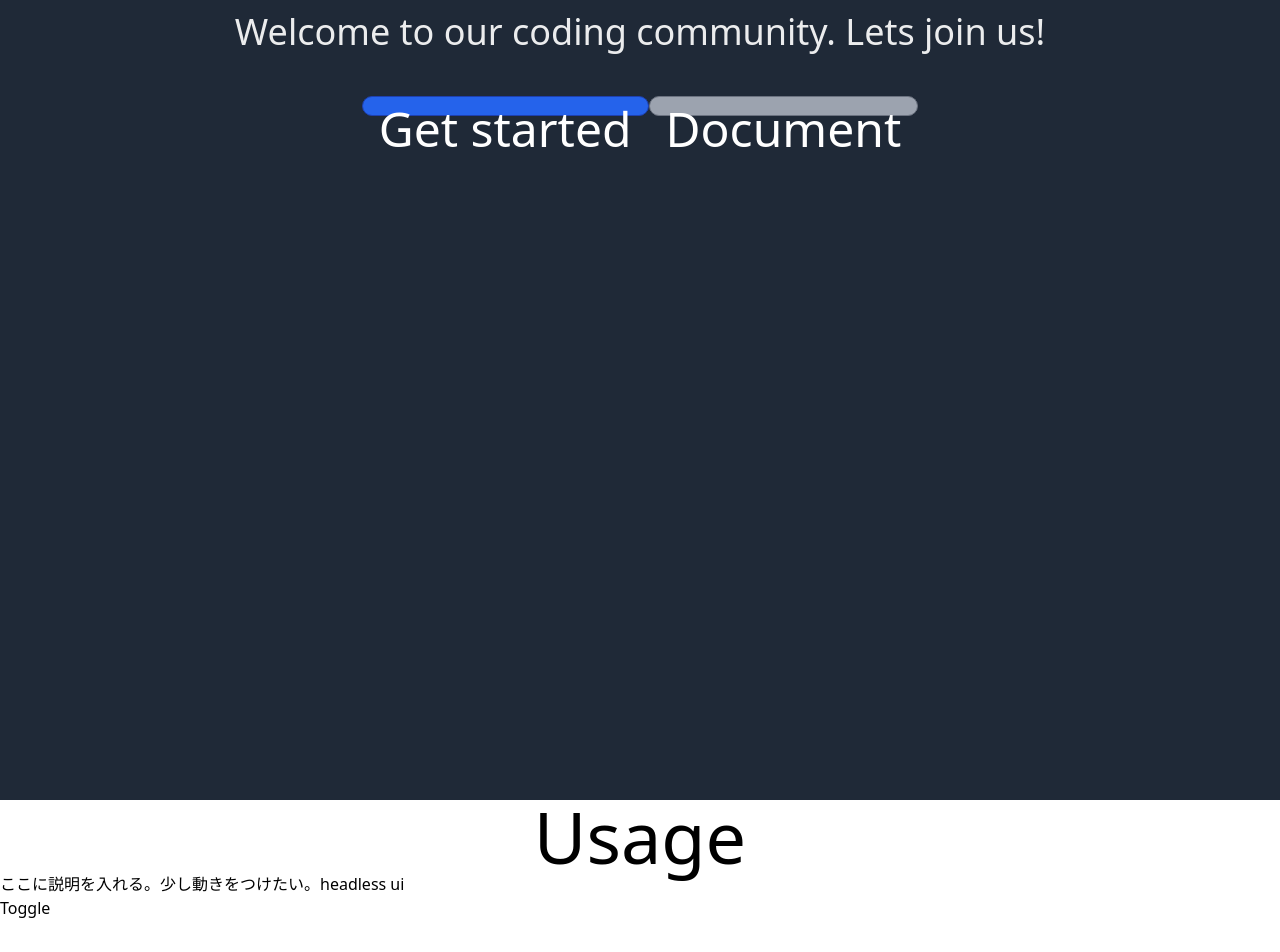
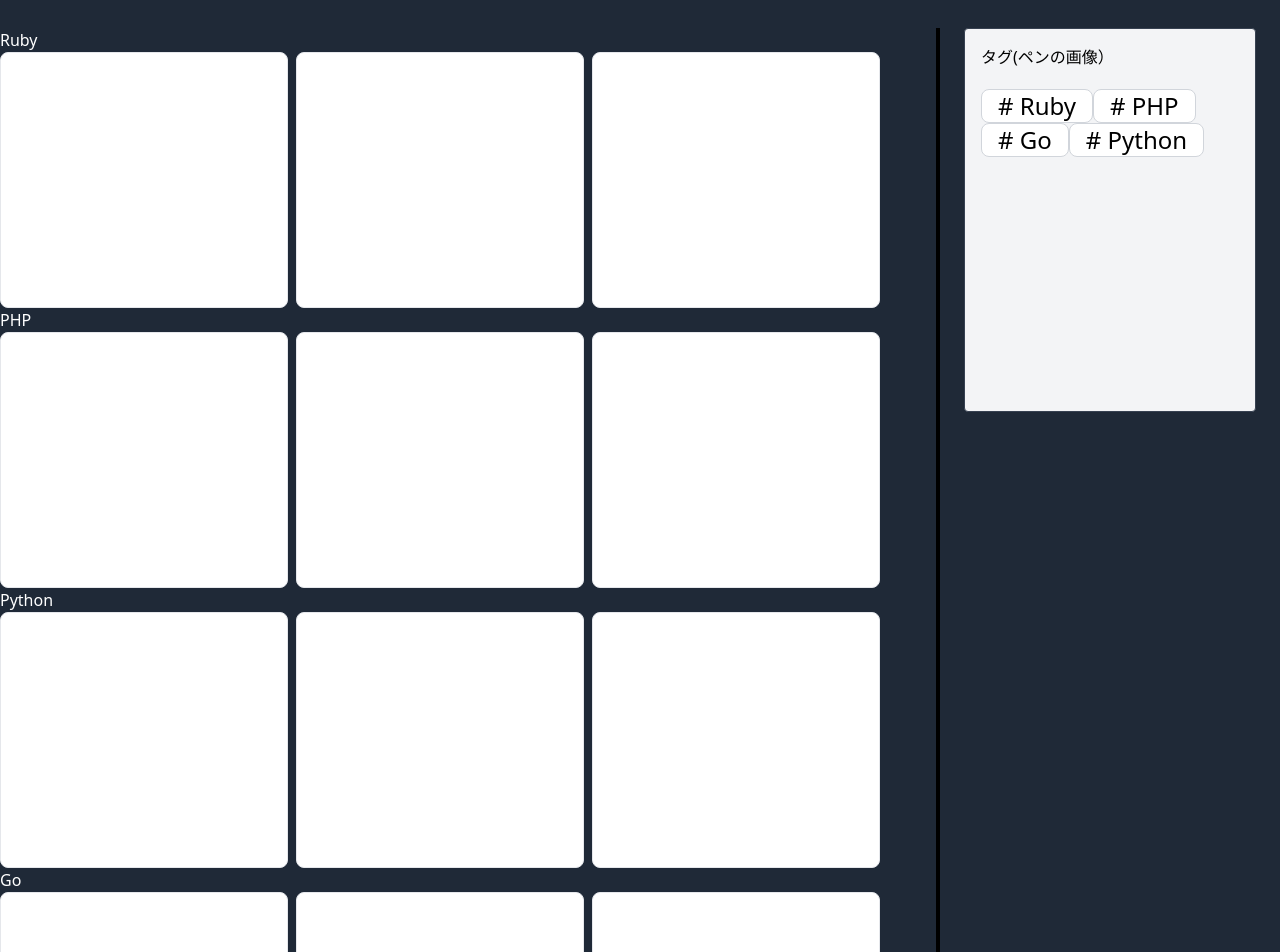
Before and after one commit to SongCastle/KoR, a React app in the folder front/: page / in a window 1280 px wide. Shown: the part 80-1032 px from the top of the page. Built offline with nearby package versions, Linux system fonts and the light colour scheme; the HTML template or start-up script is replaced by a standard one.

Commit message:
トップページのサンプルUI実装

```diff
--- a/front/src/components/Header.jsx
+++ b/front/src/components/Header.jsx
@@ -2,7 +2,7 @@ import React from 'react';
 import { Link } from 'react-router-dom';
 
 export const Header = () => (
-  <header className='bg-gray-800 text-gray-100 flex'>
+  <header className='bg-gray-900 text-gray-100 flex'>
     <div className='title text-4xl p-5 flex-grow'>
       <Link to='/'>KoR</Link>
     </div>
--- a/front/src/components/Top.jsx
+++ b/front/src/components/Top.jsx
@@ -4,27 +4,56 @@ import { MyComponent } from './sampleTransition';
 
 export const Top = () => (
   <>
-    <div className='w-full h-screen bg-gray-800'>
-      <div className='text-white text-4xl text-center pt-3 animate-pulse'>
-        Welcome to our coding community. Lets join us!
-      </div>
-      <div className='w-2/3 h-1/2 pt-8 mx-auto mt-3 flex flex-wrap justify-center'>
-        <div className='h-5 border border-blue-800 rounded-2xl text-white text-5xl bg-blue-600 px-4 py-2'>
-          <Link to='/signup' className='hover:text-gray-200'>
-            Get started
-          </Link>
+    <div className='h-auto bg-gray-800'>
+      <div className='container mx-auto pt-7 h-full flex'>
+        <div className='artcle-index pr-12'>
+          <div className='ruby-contents'>
+            <p className='text-white'>Ruby</p>
+            <div className='flex'>
+              <div className='w-72 h-64 border rounded-lg bg-white mr-2'>
+
+              </div>
+              <div className='w-72 h-64 border rounded-lg bg-white mr-2'></div>
+              <div className='w-72 h-64 border rounded-lg bg-white mr-2'></div>
+            </div>
+          </div>
+          <div className='php-contents'>
+            <p className='text-white'>PHP</p>
+            <div className='flex'>
+              <div className='w-72 h-64 border rounded-lg bg-white mr-2'></div>
+              <div className='w-72 h-64 border rounded-lg bg-white mr-2'></div>
+              <div className='w-72 h-64 border rounded-lg bg-white mr-2'></div>
+            </div>
+          </div>
+          <div className='php-contents'>
+            <p className='text-white'>Python</p>
+            <div className='flex'>
+              <div className='w-72 h-64 border rounded-lg bg-white mr-2'></div>
+              <div className='w-72 h-64 border rounded-lg bg-white mr-2'></div>
+              <div className='w-72 h-64 border rounded-lg bg-white mr-2'></div>
+            </div>
+          </div>
+          <div className='php-contents'>
+            <p className='text-white'>Go</p>
+            <div className='flex'>
+              <div className='w-72 h-64 border rounded-lg bg-white mr-2'></div>
+              <div className='w-72 h-64 border rounded-lg bg-white mr-2'></div>
+              <div className='w-72 h-64 border rounded-lg bg-white mr-2'></div>
+            </div>
+          </div>
         </div>
-        <div className='h-5 border border-gray-500 rounded-2xl text-white text-5xl bg-gray-400 px-4 py-2'>
-          <Link to='/' className='hover:text-gray-200'>
-            Document
-          </Link>
+        <div className='border-l-4 border-black w-full px-6'>
+          <div className='border border-gray-700 rounded bg-gray-100 h-96 p-4'>
+            <p>タグ(ペンの画像）</p>
+            <ul className='text-2xl pt-5'>
+              <li className='border border-gray-300 rounded-lg bg-white px-4 inline-block'># Ruby</li>
+              <li className='border border-gray-300 rounded-lg bg-white px-4 inline-block'># PHP</li>
+              <li className='border border-gray-300 rounded-lg bg-white px-4 inline-block'># Go</li>
+              <li className='border border-gray-300 rounded-lg bg-white px-4 inline-block'># Python</li>
+            </ul>
+          </div>
         </div>
       </div>
     </div>
-    <div className='w-full h-screen bg-white'>
-      <div className='text-center text-7xl'>Usage</div>
-      <p>ここに説明を入れる。少し動きをつけたい。headless ui</p>
-      <MyComponent />
-    </div>
   </>
 );
```
